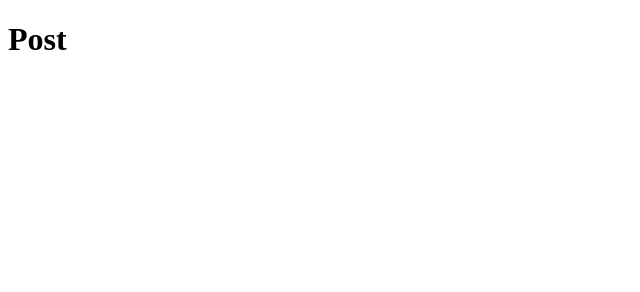
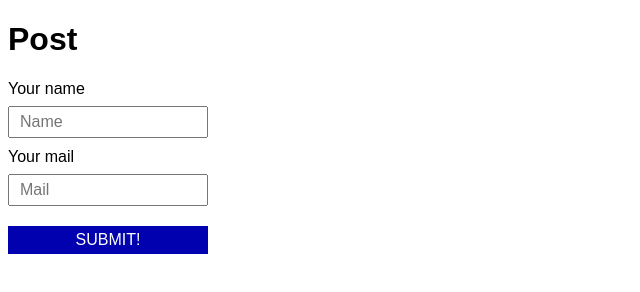
Before and after one commit to KaneBlack/post-form, a plain HTML site: page index.html in a window 1280 px wide. Shown: the whole page, without its empty margins (0-640 px from the left). Drawn offline with Linux system fonts and the light colour scheme.

Commit message:
Added styles and php file

```diff
--- a/index.html
+++ b/index.html
@@ -5,8 +5,23 @@
     <meta http-equiv="X-UA-Compatible" content="IE=edge">
     <meta name="viewport" content="width=device-width, initial-scale=1.0">
     <title>Post Form</title>
+    <link rel="stylesheet" href="./style/style.css">
 </head>
 <body>
     <h1>Post</h1>
+    <form action="POST">
+        <div class='input-wrap'>
+            <label for="name">Your name</label>
+            <input type="text" name='name' id='name' placeholder='Name'>
+        </div>
+        <div class='input-wrap'>
+            <label for="mail">Your mail</label>
+            <input type="text" name='mail' id='mail' placeholder='Mail'>
+        </div>
+        <div class='button-wrap'>
+            <button>submit!</button>
+        </div>
+    </form>
+    <script src="./js/script.js"></script>
 </body>
 </html>
--- /dev/null
+++ b/style/style.css
@@ -0,0 +1,38 @@
+body * {
+    font-family: arial, sans-serif;
+    box-sizing: border-box;
+}
+
+.input-wrap {
+    margin-bottom: 10px;
+}
+
+.input-wrap label {
+    display: block;
+    font-size: 16px;
+    margin-bottom: 8px;
+}
+
+.input-wrap input, .button-wrap button {
+    font-size: 16px;
+    padding: 5px 10px;
+    width: 200px;
+}
+
+.button-wrap {
+    margin-top: 20px;
+}
+
+.button-wrap button {
+    display: block;
+    background: rgb(1, 1, 175);
+    color: #fff;
+    border: none;
+    text-transform:uppercase;
+    cursor: pointer;
+    transition: background 300ms ease-out;
+}
+
+.button-wrap button:hover {
+    background: blue;
+}
```
Also changed, not shown: js/script.js (added), 1 other file.
